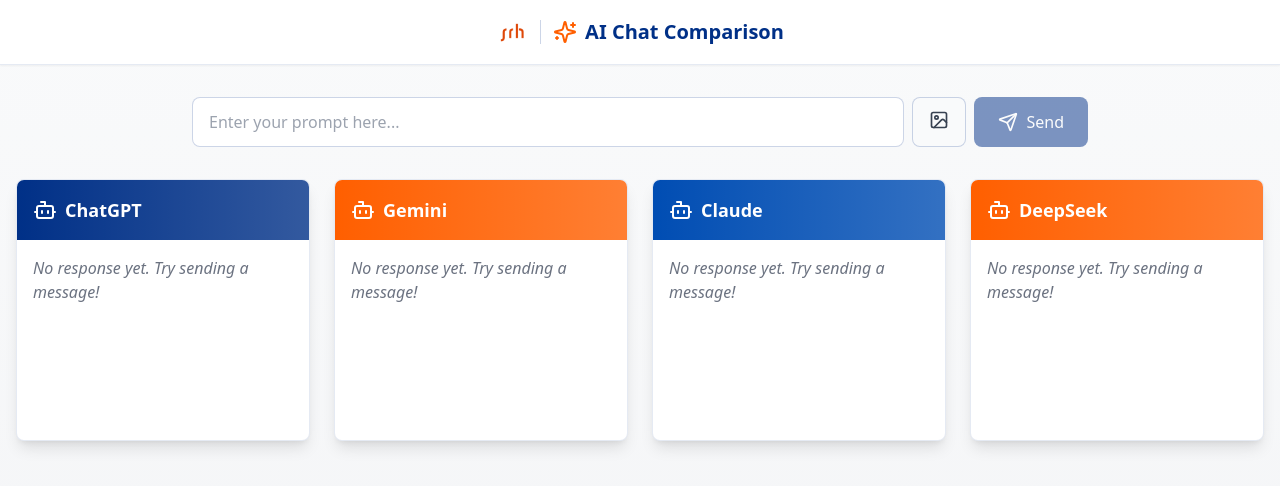
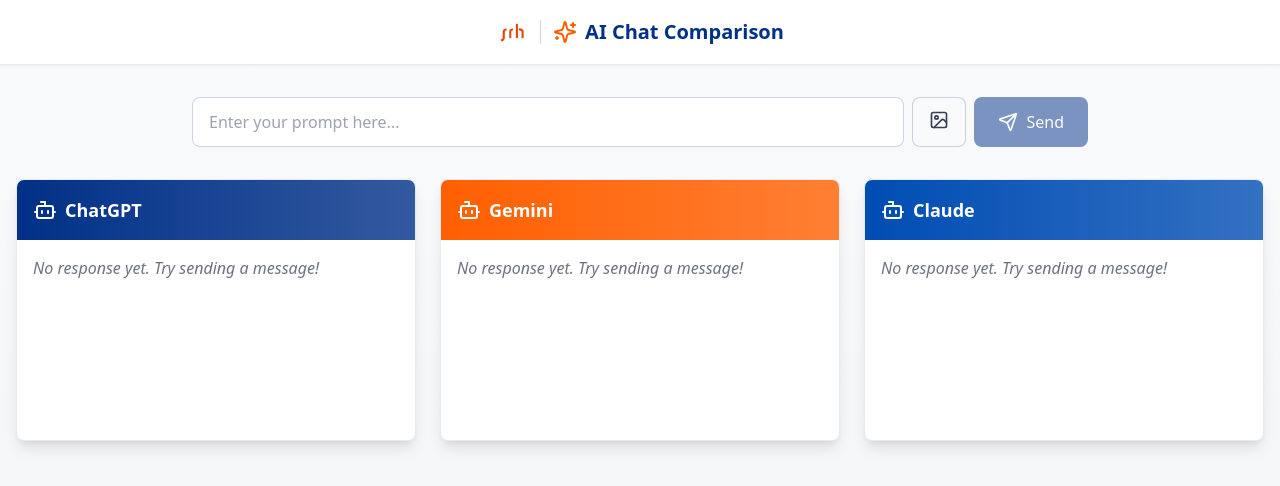
Before and after one commit to ujjwal-webdev/Chatbot-Comparison, a React (Vite) app in the folder frontend/: page / in a window 1280 px wide. Shown: the top 486 px of the page. Built offline with nearby package versions, Linux system fonts and the light colour scheme; no server answers.

Commit message:
Changes in frontend CSS

```diff
--- a/frontend/src/App.tsx
+++ b/frontend/src/App.tsx
@@ -13,7 +13,6 @@ export default function App() {
         { model: 'ChatGPT', response: '', loading: false },
         { model: 'Gemini', response: '', loading: false },
         { model: 'Claude', response: '', loading: false },
-        { model: 'DeepSeek', response: '', loading: false }
     ]);
 
     const handleSubmit = async (prompt: string, image: File | null) => {
@@ -46,7 +45,7 @@ export default function App() {
                     <ChatForm onSubmit={handleSubmit} />
                 </div>
 
-                <div className="grid grid-cols-1 md:grid-cols-4 gap-6">
+                <div className="grid grid-cols-1 md:grid-cols-3 gap-6">
                     {responses.map((response, index) => (
                         <ResponseColumn
                             key={`${response.model}-${index}`}
--- a/frontend/src/components/ResponseColumn.tsx
+++ b/frontend/src/components/ResponseColumn.tsx
@@ -16,8 +16,6 @@ export const ResponseColumn: React.FC<ResponseColumnProps> = ({ data }) => {
                 return 'from-srh-orange to-srh-orange/80';
             case 'Claude':
                 return 'from-srh-blue-light to-srh-blue-light/80';
-            case 'DeepSeek':
-                return 'from-srh-orange to-srh-orange/80';
             default:
                 return 'from-gray-500 to-gray-600';
         }
```
Also changed, not shown: 1 other file (tests, documents, lock files or other folders).
